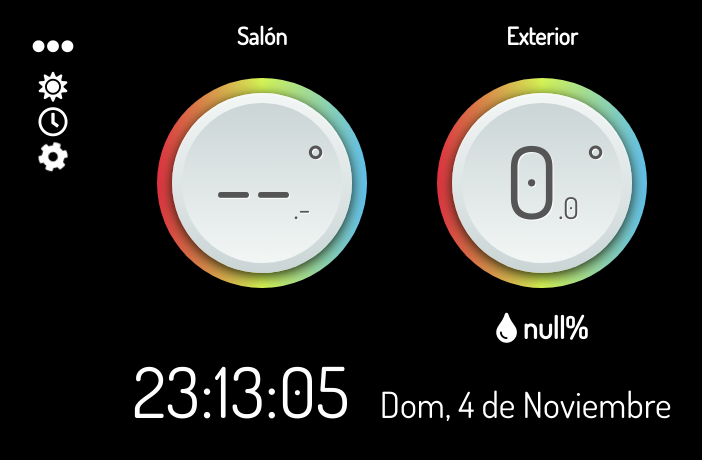
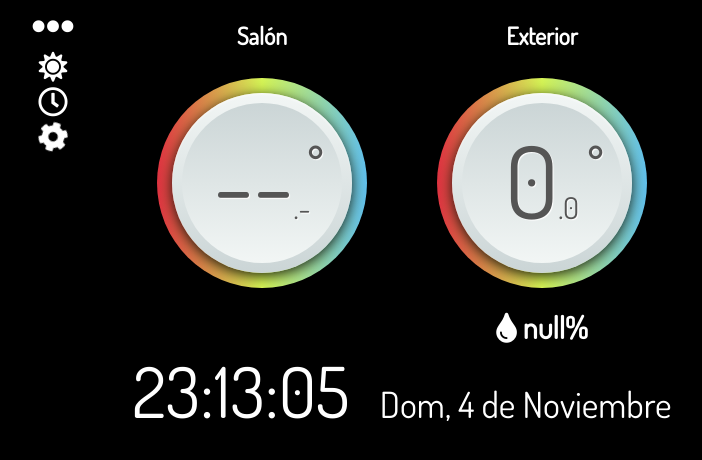
Before and after one commit to victorjchamorro/mypidomo, a PHP site: page / in a window 1280 px wide. Shown: the top 460 px of the page, without its empty margins (238-940 px from the left). Run offline with PHP 8.4, Linux system fonts and the light colour scheme; data that the repository does not hold is empty.

Commit message:
clean gui border

```diff
--- a/css/style.css
+++ b/css/style.css
@@ -32,7 +32,8 @@
 }
 
 div.thermometers {
-	margin: 20px auto;
+	margin: 0 auto;
+	padding-top:20px;
 	width: 560px;
 }
 
--- a/index.php
+++ b/index.php
@@ -62,6 +62,14 @@
 			<button class="btnSmall btnHaltApp"><i class="fas fa-power-off"></i></button>
 		</div>
 		<div class="content windowMain">
+			<div class="statusBar">
+				<div class="menu"><i class="fas fa-ellipsis-h"></i></div>
+				<div class="modeDay"><i class="fas fa-sun"></i></div>
+				<div class="modeNight hide"><i class="far fa-moon"></i></div>
+				<div class="manual hide"><i class="far fa-hand-paper"></i></div>
+				<div class="sheduled"><i class="far fa-clock"></i></div>
+				<div class="runing"><i class="fas fa-cog"></i></div>
+			</div>
 			<div class="thermometers">
 				<div class="label">Salón</div><div class="label">Exterior</div>
 				<div class="de sensorUno">
@@ -89,15 +97,6 @@
 				<div class="label humedad1"></div><div class="label humedad2"></div>
 				<div class="date"><span class="hour"></span> <span class="date"></span></div>
 			</div>
-			<div class="statusBar">
-				<div class="menu"><i class="fas fa-ellipsis-h"></i></div>
-				<div class="modeDay"><i class="fas fa-sun"></i></div>
-				<div class="modeNight hide"><i class="far fa-moon"></i></div>
-				<div class="manual hide"><i class="far fa-hand-paper"></i></div>
-				<div class="sheduled"><i class="far fa-clock"></i></div>
-				<div class="runing"><i class="fas fa-cog"></i></div>
-			</div>
-
 		</div>
 
 		<div class="content windowAjustTemp">
```
